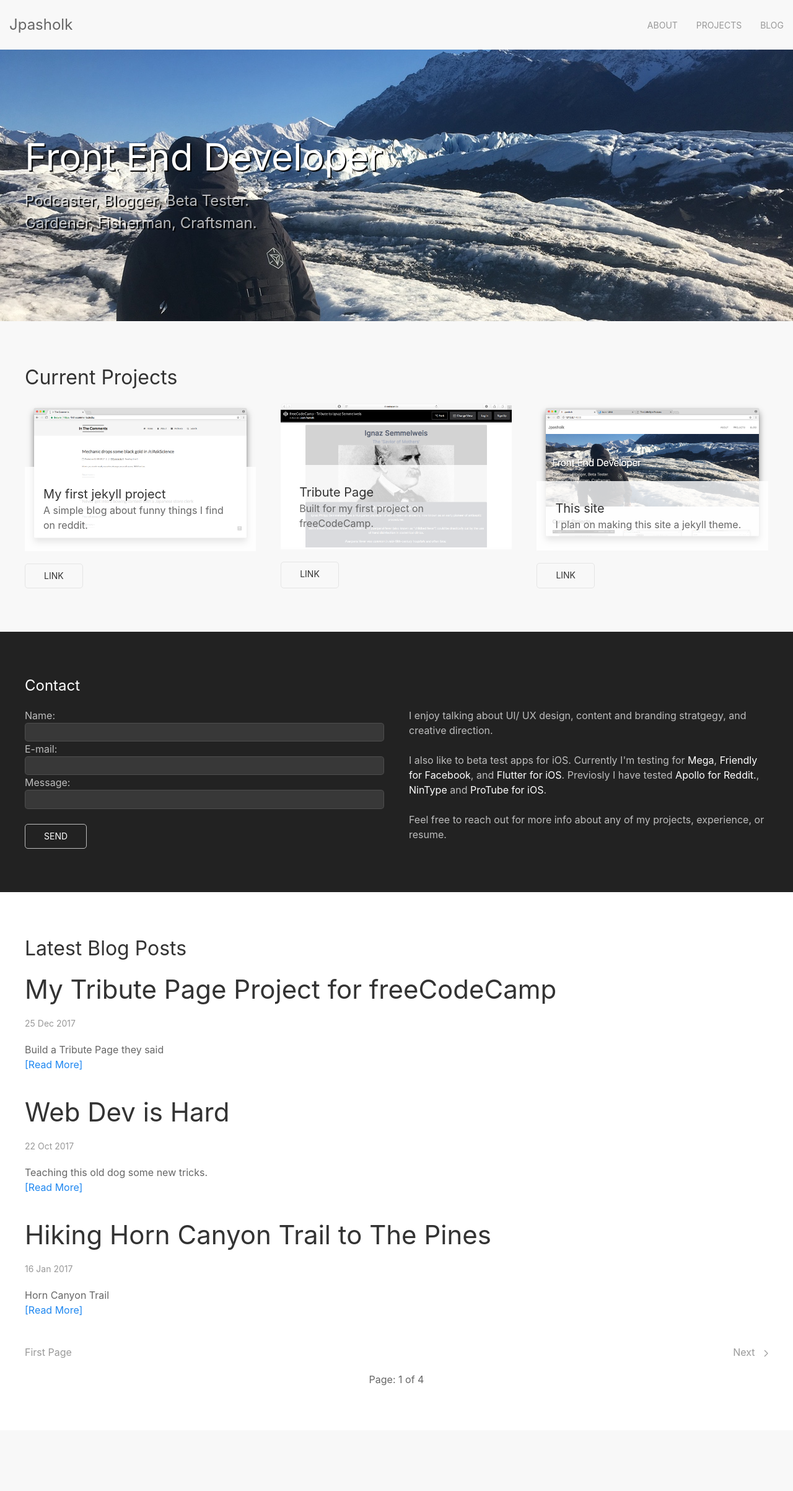
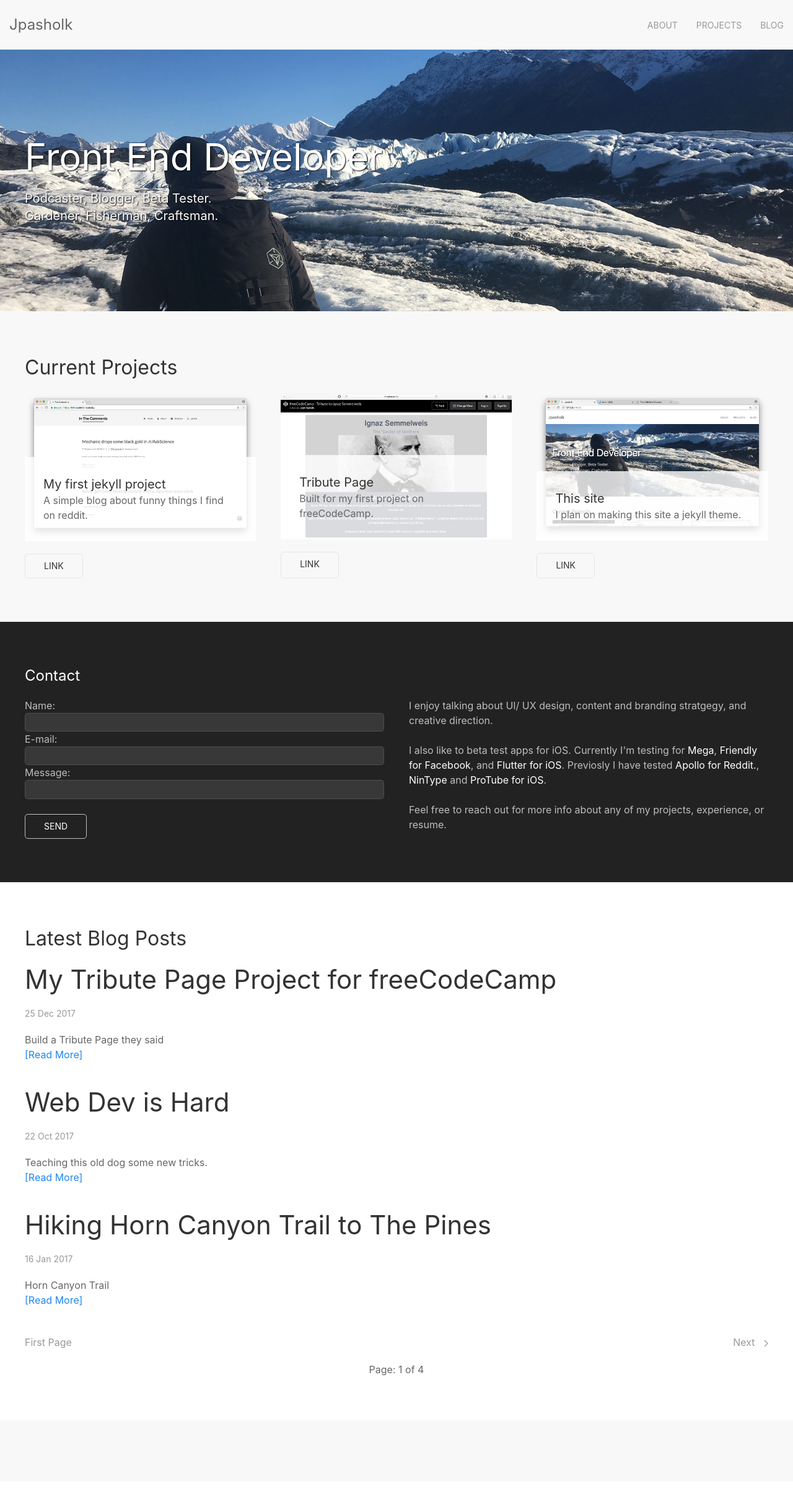
Before and after one commit to jpasholk/jpasholk.github.io, a Jekyll site: the page built from index.html, in a window 1280 px wide. Shown: the whole page at 62% size. Built offline with Jekyll 4.4.1, drawn with Linux system fonts in a browser that asks for light colours; the list of posts is cut into pages by our own code.

Commit message:
Small layout changes

```diff
--- a/_includes/body.html
+++ b/_includes/body.html
@@ -10,8 +10,8 @@
 
           <div class="uk-grid-match uk-child-width-1-1@m" uk-grid>
             <div>
-              <p class="uk-text-lead">Podcaster, Blogger, Beta Tester. <br> Gardener, Fisherman, Craftsman.
-              </p>
+              <h3 class="uk-h4">Podcaster, Blogger, Beta Tester. <br> Gardener, Fisherman, Craftsman.
+              </h3>
             </div>
           </div>
 
--- a/css/main.css
+++ b/css/main.css
@@ -1,13 +1,3 @@
-/*
-.uk-navbar-container:not(.uk-navbar-transparent) {
-  background-color: #414347;
+.intro-text {
+  text-shadow: 1px 1px 2px black;
 }
-
-.uk-logo, .uk-navbar-nav>li>a {
-  color: #FFF;
-}
-*/
-
-.intro-text {
-  text-shadow: 2px 2px 1px black;
-}
```
